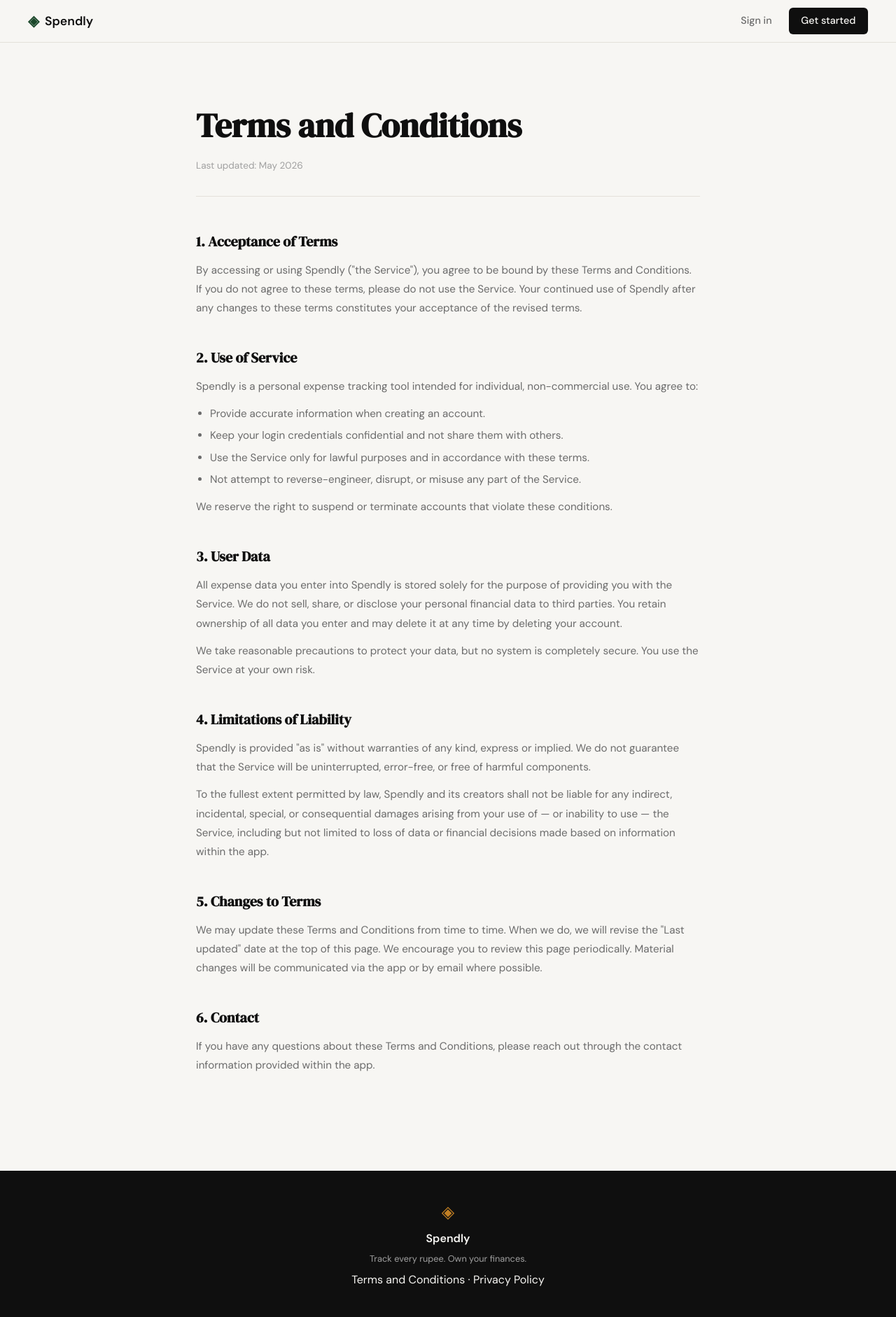
After one commit to shivanisrivastava1709-glitch/expense_tracking, a Flask app: page /terms in a window 1280 px wide. The commit adds this page. Shown: the whole page at 70% size. Run offline with Flask 3, Linux system fonts and the light colour scheme.

Commit message:
landing: add terms and conditions page and route

```diff
--- a/app.py
+++ b/app.py
@@ -26,6 +26,11 @@ def login():
 # Placeholder routes — students will implement these                  #
 # ------------------------------------------------------------------ #
 
+@app.route("/terms")
+def terms():
+    return render_template("terms.html")
+
+
 @app.route("/logout")
 def logout():
     return "Logout — coming in Step 3"
--- a/static/css/style.css
+++ b/static/css/style.css
@@ -508,6 +508,66 @@ a { color: inherit; text-decoration: none; }
 }
 
 /* ------------------------------------------------------------------ */
+/* Legal pages (Terms, Privacy)                                        */
+/* ------------------------------------------------------------------ */
+
+.legal-page {
+    padding: 5rem 2rem 6rem;
+}
+
+.legal-inner {
+    max-width: 720px;
+    margin: 0 auto;
+}
+
+.legal-title {
+    font-family: var(--font-display);
+    font-size: clamp(2rem, 4vw, 3rem);
+    color: var(--ink);
+    margin-bottom: 0.5rem;
+}
+
+.legal-meta {
+    font-size: 0.85rem;
+    color: var(--ink-faint);
+    margin-bottom: 3rem;
+    padding-bottom: 2rem;
+    border-bottom: 1px solid var(--border);
+}
+
+.legal-section {
+    margin-bottom: 2.5rem;
+}
+
+.legal-section h2 {
+    font-family: var(--font-display);
+    font-size: 1.25rem;
+    color: var(--ink);
+    margin-bottom: 0.75rem;
+}
+
+.legal-section p {
+    font-size: 0.95rem;
+    color: var(--ink-muted);
+    line-height: 1.8;
+    margin-bottom: 0.75rem;
+}
+
+.legal-section p:last-child { margin-bottom: 0; }
+
+.legal-section ul {
+    padding-left: 1.25rem;
+    margin: 0.5rem 0 0.75rem;
+}
+
+.legal-section ul li {
+    font-size: 0.95rem;
+    color: var(--ink-muted);
+    line-height: 1.8;
+    margin-bottom: 0.25rem;
+}
+
+/* ------------------------------------------------------------------ */
 /* Responsive                                                          */
 /* ------------------------------------------------------------------ */
 
--- a/templates/base.html
+++ b/templates/base.html
@@ -34,7 +34,7 @@
             <span class="brand-icon">◈</span>
             <span class="footer-name">Spendly</span>
             <p class="footer-copy">Track every rupee. Own your finances.</p>
-            <p><a href="#">Terms and Conditions</a> · <a href="#">Privacy Policy</a></p>
+            <p><a href="{{ url_for('terms') }}">Terms and Conditions</a> · <a href="#">Privacy Policy</a></p>
         </div>
     </footer>
 
--- /dev/null
+++ b/templates/terms.html
@@ -0,0 +1,53 @@
+{% extends "base.html" %}
+
+{% block title %}Terms and Conditions — Spendly{% endblock %}
+
+{% block content %}
+
+<section class="legal-page">
+    <div class="legal-inner">
+        <h1 class="legal-title">Terms and Conditions</h1>
+        <p class="legal-meta">Last updated: May 2026</p>
+
+        <div class="legal-section">
+            <h2>1. Acceptance of Terms</h2>
+            <p>By accessing or using Spendly ("the Service"), you agree to be bound by these Terms and Conditions. If you do not agree to these terms, please do not use the Service. Your continued use of Spendly after any changes to these terms constitutes your acceptance of the revised terms.</p>
+        </div>
+
+        <div class="legal-section">
+            <h2>2. Use of Service</h2>
+            <p>Spendly is a personal expense tracking tool intended for individual, non-commercial use. You agree to:</p>
+            <ul>
+                <li>Provide accurate information when creating an account.</li>
+                <li>Keep your login credentials confidential and not share them with others.</li>
+                <li>Use the Service only for lawful purposes and in accordance with these terms.</li>
+                <li>Not attempt to reverse-engineer, disrupt, or misuse any part of the Service.</li>
+            </ul>
+            <p>We reserve the right to suspend or terminate accounts that violate these conditions.</p>
+        </div>
+
+        <div class="legal-section">
+            <h2>3. User Data</h2>
+            <p>All expense data you enter into Spendly is stored solely for the purpose of providing you with the Service. We do not sell, share, or disclose your personal financial data to third parties. You retain ownership of all data you enter and may delete it at any time by deleting your account.</p>
+            <p>We take reasonable precautions to protect your data, but no system is completely secure. You use the Service at your own risk.</p>
+        </div>
+
+        <div class="legal-section">
+            <h2>4. Limitations of Liability</h2>
+            <p>Spendly is provided "as is" without warranties of any kind, express or implied. We do not guarantee that the Service will be uninterrupted, error-free, or free of harmful components.</p>
+            <p>To the fullest extent permitted by law, Spendly and its creators shall not be liable for any indirect, incidental, special, or consequential damages arising from your use of — or inability to use — the Service, including but not limited to loss of data or financial decisions made based on information within the app.</p>
+        </div>
+
+        <div class="legal-section">
+            <h2>5. Changes to Terms</h2>
+            <p>We may update these Terms and Conditions from time to time. When we do, we will revise the "Last updated" date at the top of this page. We encourage you to review this page periodically. Material changes will be communicated via the app or by email where possible.</p>
+        </div>
+
+        <div class="legal-section">
+            <h2>6. Contact</h2>
+            <p>If you have any questions about these Terms and Conditions, please reach out through the contact information provided within the app.</p>
+        </div>
+    </div>
+</section>
+
+{% endblock %}
```
